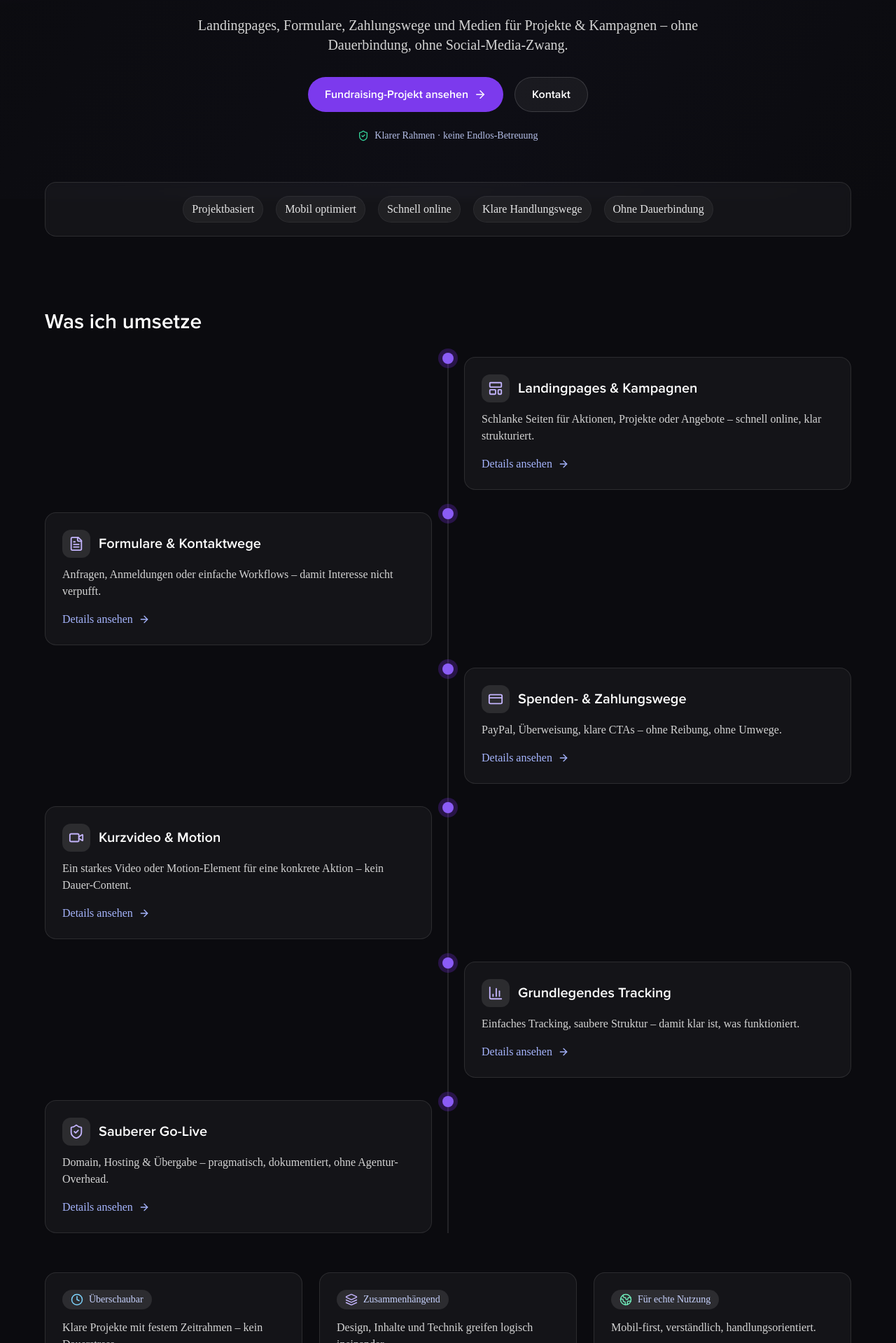
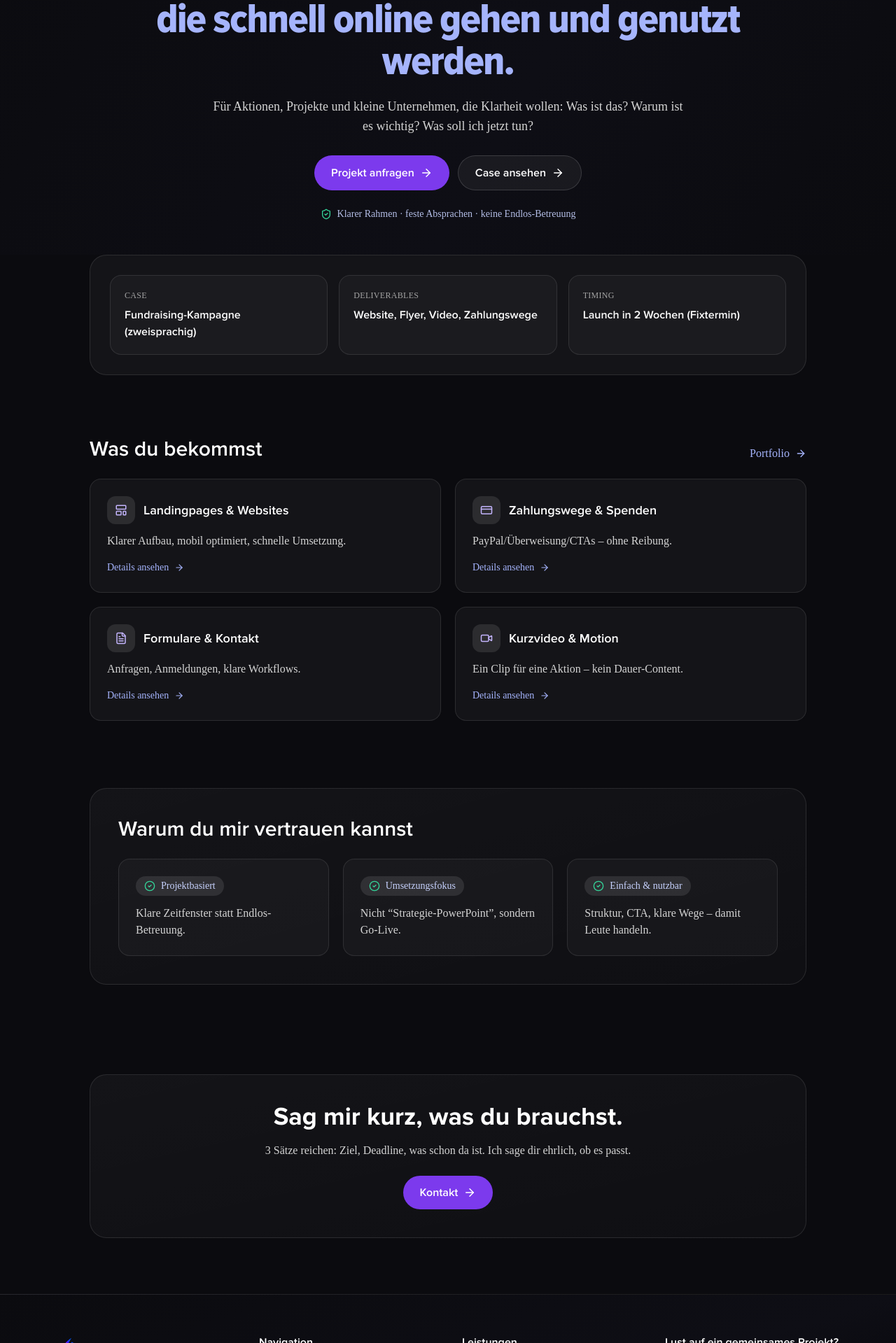
Before and after one commit to cyclebittt/pavewebyyyy, a Next.js app: page / in a window 1280 px wide. Shown: the part 361-2280 px from the top of the page at 70% size. Built offline with nearby package versions, Linux system fonts and the light colour scheme; a web font is replaced by a local one.

Commit message:
Update page.js

```diff
--- a/app/page.js
+++ b/app/page.js
@@ -1,6 +1,6 @@
 'use client';
 
-import { useEffect, useState } from 'react';
+import { useEffect } from 'react';
 import Link from 'next/link';
 import Navbar from '@/components/layout/Navbar';
 import Footer from '@/components/layout/Footer';
@@ -8,84 +8,57 @@ import AOS from 'aos';
 import 'aos/dist/aos.css';
 import {
   ArrowRight,
+  ShieldCheck,
   Sparkles,
-  ShieldCheck,
-  BarChart3,
-  FileText,
-  Clock,
-  Globe2,
-  Layers,
+  LayoutTemplate,
   CreditCard,
   Video,
-  LayoutTemplate,
+  FileText,
+  CheckCircle2,
 } from 'lucide-react';
 
 export default function Home() {
-  const [fadeDir, setFadeDir] = useState('fade-right');
-
   useEffect(() => {
-    AOS.init({ duration: 600, once: true });
-    const handleResize = () => setFadeDir(window.innerWidth < 768 ? 'fade-down' : 'fade-right');
-    handleResize();
-    window.addEventListener('resize', handleResize, { passive: true });
-    return () => window.removeEventListener('resize', handleResize);
+    AOS.init({ duration: 500, once: true, offset: 40 });
   }, []);
 
-  const modules = [
+  const services = [
     {
-      icon: <LayoutTemplate size={22} className="text-violet-300" />,
-      title: 'Landingpages & Kampagnen',
-      desc: 'Schlanke Seiten für Aktionen, Projekte oder Angebote – schnell online, klar strukturiert.',
+      icon: <LayoutTemplate size={18} className="text-violet-300" />,
+      title: 'Landingpages & Websites',
+      desc: 'Klarer Aufbau, mobil optimiert, schnelle Umsetzung.',
       href: '/services/landingpages',
     },
     {
-      icon: <FileText size={22} className="text-violet-300" />,
-      title: 'Formulare & Kontaktwege',
-      desc: 'Anfragen, Anmeldungen oder einfache Workflows – damit Interesse nicht verpufft.',
+      icon: <CreditCard size={18} className="text-violet-300" />,
+      title: 'Zahlungswege & Spenden',
+      desc: 'PayPal/Überweisung/CTAs – ohne Reibung.',
+      href: '/services/payments',
+    },
+    {
+      icon: <FileText size={18} className="text-violet-300" />,
+      title: 'Formulare & Kontakt',
+      desc: 'Anfragen, Anmeldungen, klare Workflows.',
       href: '/services/forms',
     },
     {
-      icon: <CreditCard size={22} className="text-violet-300" />,
-      title: 'Spenden- & Zahlungswege',
-      desc: 'PayPal, Überweisung, klare CTAs – ohne Reibung, ohne Umwege.',
-      href: '/services/payments',
-    },
-    {
-      icon: <Video size={22} className="text-violet-300" />,
+      icon: <Video size={18} className="text-violet-300" />,
       title: 'Kurzvideo & Motion',
-      desc: 'Ein starkes Video oder Motion-Element für eine konkrete Aktion – kein Dauer-Content.',
+      desc: 'Ein Clip für eine Aktion – kein Dauer-Content.',
       href: '/services/video',
-    },
-    {
-      icon: <BarChart3 size={22} className="text-violet-300" />,
-      title: 'Grundlegendes Tracking',
-      desc: 'Einfaches Tracking, saubere Struktur – damit klar ist, was funktioniert.',
-      href: '/services/analytics',
-    },
-    {
-      icon: <ShieldCheck size={22} className="text-violet-300" />,
-      title: 'Sauberer Go-Live',
-      desc: 'Domain, Hosting & Übergabe – pragmatisch, dokumentiert, ohne Agentur-Overhead.',
-      href: '/services/setup',
     },
   ];
 
-  const qualities = [
-    {
-      icon: <Clock className="text-sky-300" size={18} />,
-      title: 'Überschaubar',
-      desc: 'Klare Projekte mit festem Zeitrahmen – kein Dauerstress.',
-    },
-    {
-      icon: <Layers className="text-violet-300" size={18} />,
-      title: 'Zusammenhängend',
-      desc: 'Design, Inhalte und Technik greifen logisch ineinander.',
-    },
-    {
-      icon: <Globe2 className="text-emerald-300" size={18} />,
-      title: 'Für echte Nutzung',
-      desc: 'Mobil-first, verständlich, handlungsorientiert.',
-    },
+  const proof = [
+    { k: 'Case', v: 'Fundraising-Kampagne (zweisprachig)' },
+    { k: 'Deliverables', v: 'Website, Flyer, Video, Zahlungswege' },
+    { k: 'Timing', v: 'Launch in 2 Wochen (Fixtermin)' },
+  ];
+
+  const trust = [
+    { title: 'Projektbasiert', text: 'Klare Zeitfenster statt Endlos-Betreuung.' },
+    { title: 'Umsetzungsfokus', text: 'Nicht “Strategie-PowerPoint”, sondern Go-Live.' },
+    { title: 'Einfach & nutzbar', text: 'Struktur, CTA, klare Wege – damit Leute handeln.' },
   ];
 
   return (
@@ -95,127 +68,120 @@ export default function Home() {
       <section className="relative overflow-hidden">
         <div className="pointer-events-none absolute inset-0 bg-[radial-gradient(1200px_600px_at_-10%_-10%,rgba(129,51,241,.35),transparent_60%),radial-gradient(900px_600px_at_120%_0%,rgba(56,189,248,.20),transparent_55%),linear-gradient(120deg,#0B0B0F_0%,#0E0E15_60%,#0B0B0F_100%)]" />
 
-        <div className="relative px-5 md:px-16 pt-20 md:pt-28 pb-16 md:pb-20 text-center max-w-4xl mx-auto">
+        <div className="relative px-5 md:px-16 pt-20 md:pt-28 pb-10 md:pb-12 max-w-5xl mx-auto">
+          <div className="text-center">
             <span className="inline-flex items-center gap-2 text-sm text-indigo-300/80 bg-white/5 ring-1 ring-white/10 px-3 py-1 rounded-full">
-            <Sparkles size={16} /> Kleine digitale Projekte · klar & projektbasiert
+              <Sparkles size={16} /> Projektbasierte digitale Umsetzung
             </span>
 
-          <h1 className="mt-6 text-4xl md:text-6xl font-extrabold tracking-tight">
-  <span className="block">Ein digitales Projekt?</span>
-  <span className="block text-indigo-300">Dann bist du hier richtig.</span>
+            <h1 className="mt-6 text-4xl md:text-6xl font-extrabold tracking-tight" data-aos="fade-up">
+              <span className="block">Ich baue Websites & Kampagnen-Medien,</span>
+              <span className="block text-indigo-300">die schnell online gehen und genutzt werden.</span>
             </h1>
 
-
-          <p className="mt-6 text-lg md:text-xl text-neutral-300">
-            Landingpages, Formulare, Zahlungswege und Medien für Projekte & Kampagnen – ohne Dauerbindung, ohne Social-Media-Zwang.
+            <p className="mt-5 text-base md:text-lg text-neutral-300 max-w-2xl mx-auto" data-aos="fade-up" data-aos-delay="60">
+              Für Aktionen, Projekte und kleine Unternehmen, die Klarheit wollen: Was ist das? Warum ist es wichtig? Was soll ich jetzt tun?
             </p>
 
-          <div className="mt-8 flex justify-center gap-4">
+            <div className="mt-7 flex flex-col sm:flex-row justify-center gap-3" data-aos="fade-up" data-aos-delay="120">
+              <Link
+                href="/contact"
+                className="px-6 py-3 rounded-full bg-violet-600 hover:bg-violet-500 transition-colors font-semibold inline-flex items-center justify-center gap-2"
+              >
+                Projekt anfragen <ArrowRight size={18} />
+              </Link>
               <Link
                 href="/portfolio/kirche-fundraising"
-              className="px-6 py-3 rounded-full bg-violet-600 hover:bg-violet-500 transition-colors font-semibold inline-flex items-center gap-2"
+                className="px-6 py-3 rounded-full border border-white/15 hover:border-white/30 bg-white/5 transition-colors font-semibold inline-flex items-center justify-center gap-2"
               >
-              Fundraising-Projekt ansehen <ArrowRight size={18} />
-            </Link>
-            <Link
-              href="/contact"
-              className="px-6 py-3 rounded-full border border-white/15 hover:border-white/30 bg-white/5 transition-colors font-semibold"
-            >
-              Kontakt
+                Case ansehen <ArrowRight size={18} />
               </Link>
             </div>
 
             <div className="mt-6 flex items-center justify-center gap-2 text-sm text-indigo-200/90">
               <ShieldCheck size={16} className="text-emerald-400" />
-            Klarer Rahmen · keine Endlos-Betreuung
+              Klarer Rahmen · feste Absprachen · keine Endlos-Betreuung
+            </div>
           </div>
         </div>
       </section>
 
-      <section className="px-5 md:px-16 -mt-6 mb-10">
-        <div className="rounded-2xl border border-white/10 bg-white/[0.04] backdrop-blur-sm p-4 md:p-5">
-          <div className="flex flex-wrap items-center justify-center gap-3 md:gap-5">
-            {['Projektbasiert', 'Mobil optimiert', 'Schnell online', 'Klare Handlungswege', 'Ohne Dauerbindung'].map(
-              (t) => (
-                <span
-                  key={t}
-                  className="text-sm md:text-base text-neutral-200 px-3 py-1.5 rounded-full bg-white/5 ring-1 ring-white/10"
-                >
-                  {t}
-                </span>
-              )
-            )}
+      <section className="px-5 md:px-16 pb-10">
+        <div className="max-w-5xl mx-auto rounded-3xl border border-white/10 bg-white/[0.04] p-5 md:p-7">
+          <div className="grid grid-cols-1 md:grid-cols-3 gap-4">
+            {proof.map((p, i) => (
+              <div key={p.k} className="rounded-2xl border border-white/10 bg-white/[0.03] p-5" data-aos="fade-up" data-aos-delay={i * 80}>
+                <div className="text-xs uppercase tracking-wide text-neutral-400">{p.k}</div>
+                <div className="mt-2 text-white font-semibold">{p.v}</div>
+              </div>
+            ))}
           </div>
         </div>
       </section>
 
-      <section className="px-5 md:px-16 py-12 md:py-16">
-        <h2 className="text-2xl md:text-3xl font-semibold mb-8">Was ich umsetze</h2>
+      <section className="px-5 md:px-16 py-10 md:py-12">
+        <div className="max-w-5xl mx-auto">
+          <div className="flex items-end justify-between gap-4">
+            <h2 className="text-2xl md:text-3xl font-semibold">Was du bekommst</h2>
+            <Link href="/portfolio" className="hidden md:inline-flex text-indigo-300 hover:text-indigo-200 items-center gap-2">
+              Portfolio <ArrowRight size={16} />
+            </Link>
+          </div>
 
-        <div className="relative">
-          <div className="absolute left-4 md:left-1/2 md:-translate-x-1/2 top-0 bottom-0 w-[2px] bg-white/10" />
-          <div className="space-y-8">
-            {modules.map((m, i) => (
-              <div
-                key={m.title}
-                data-aos={fadeDir}
+          <div className="mt-6 grid grid-cols-1 md:grid-cols-2 gap-5">
+            {services.map((s, i) => (
+              <Link
+                key={s.title}
+                href={s.href}
+                className="group rounded-2xl border border-white/10 bg-white/[0.04] p-6 hover:border-white/20 transition-colors"
+                data-aos="fade-up"
                 data-aos-delay={i * 80}
-                className="relative flex flex-col md:flex-row items-start gap-4 md:gap-8"
-              >
-                <div className="absolute left-4 md:left-1/2 md:-translate-x-1/2 -top-1.5 w-4 h-4 rounded-full bg-violet-500 shadow-[0_0_0_6px_rgba(129,51,241,0.25)]" />
-                <div
-                  className={`w-full md:w-[48%] rounded-2xl border border-white/10 bg-white/[0.04] p-6
-                  ${i % 2 === 0 ? 'md:ml-auto' : 'md:mr-auto'}`}
               >
                 <div className="flex items-center gap-3">
                   <div className="w-10 h-10 rounded-xl bg-white/10 flex items-center justify-center">
-                      {m.icon}
+                    {s.icon}
                   </div>
-                    <h3 className="text-lg md:text-xl font-semibold">{m.title}</h3>
+                  <div className="text-lg font-semibold">{s.title}</div>
                 </div>
-                  <p className="mt-3 text-neutral-300">{m.desc}</p>
-                  <div className="mt-4">
-                    <Link href={m.href} className="inline-flex items-center gap-2 text-indigo-300 hover:text-indigo-200">
-                      Details ansehen <ArrowRight size={16} />
+                <div className="mt-3 text-neutral-300">{s.desc}</div>
+                <div className="mt-4 text-sm text-indigo-300 group-hover:text-indigo-200 inline-flex items-center gap-2">
+                  Details ansehen <ArrowRight size={14} />
+                </div>
               </Link>
+            ))}
           </div>
         </div>
+      </section>
+
+      <section className="px-5 md:px-16 py-10 md:py-12">
+        <div className="max-w-5xl mx-auto rounded-3xl border border-white/10 bg-gradient-to-br from-white/[0.04] to-white/[0.02] p-6 md:p-10">
+          <h2 className="text-2xl md:text-3xl font-semibold">Warum du mir vertrauen kannst</h2>
+          <div className="mt-6 grid grid-cols-1 md:grid-cols-3 gap-5">
+            {trust.map((t, i) => (
+              <div key={t.title} className="rounded-2xl border border-white/10 bg-white/[0.03] p-6" data-aos="fade-up" data-aos-delay={i * 80}>
+                <div className="inline-flex items-center gap-2 rounded-full bg-white/10 px-3 py-1 text-sm text-indigo-200">
+                  <CheckCircle2 size={16} className="text-emerald-400" />
+                  {t.title}
+                </div>
+                <p className="mt-3 text-neutral-300">{t.text}</p>
               </div>
             ))}
           </div>
         </div>
-
-        <div className="mt-14 grid grid-cols-1 md:grid-cols-3 gap-6">
-          {qualities.map((b) => (
-            <div key={b.title} className="rounded-2xl border border-white/10 bg-white/[0.04] p-6">
-              <div className="inline-flex items-center gap-2 rounded-full bg-white/10 px-3 py-1 text-sm text-indigo-200">
-                {b.icon}
-                <span>{b.title}</span>
-              </div>
-              <p className="mt-3 text-neutral-300">{b.desc}</p>
-            </div>
-          ))}
-        </div>
       </section>
 
-      <section className="px-5 md:px-16 py-16 md:py-20 text-center">
-        <div className="rounded-3xl border border-white/10 bg-gradient-to-br from-white/[0.04] to-white/[0.02] p-10">
-          <h2 className="text-3xl md:text-4xl font-bold">Ein Projekt im Kopf?</h2>
+      <section className="px-5 md:px-16 py-14 md:py-20 text-center">
+        <div className="max-w-5xl mx-auto rounded-3xl border border-white/10 bg-gradient-to-br from-white/[0.04] to-white/[0.02] p-10">
+          <h3 className="text-3xl md:text-4xl font-bold">Sag mir kurz, was du brauchst.</h3>
           <p className="mt-4 text-neutral-300 max-w-2xl mx-auto">
-            Schreib kurz, worum es geht – ich sage dir ehrlich, ob es in meinen Rahmen passt.
+            3 Sätze reichen: Ziel, Deadline, was schon da ist. Ich sage dir ehrlich, ob es passt.
           </p>
-          <div className="mt-6 flex justify-center gap-4">
+          <div className="mt-6 flex justify-center">
             <Link
               href="/contact"
-              className="px-6 py-3 rounded-full bg-violet-600 hover:bg-violet-500 transition-colors font-semibold inline-flex items-center gap-2"
+              className="inline-flex items-center gap-2 px-6 py-3 rounded-full bg-violet-600 hover:bg-violet-500 transition-colors font-semibold"
             >
-              Kontakt aufnehmen <ArrowRight size={18} />
-            </Link>
-            <Link
-              href="/portfolio"
-              className="px-6 py-3 rounded-full border border-white/15 hover:border-white/30 bg-white/5 transition-colors font-semibold"
-            >
-              Portfolio ansehen
+              Kontakt <ArrowRight size={18} />
             </Link>
           </div>
         </div>
```
Lines whose indentation alone changed are shown as unchanged.
